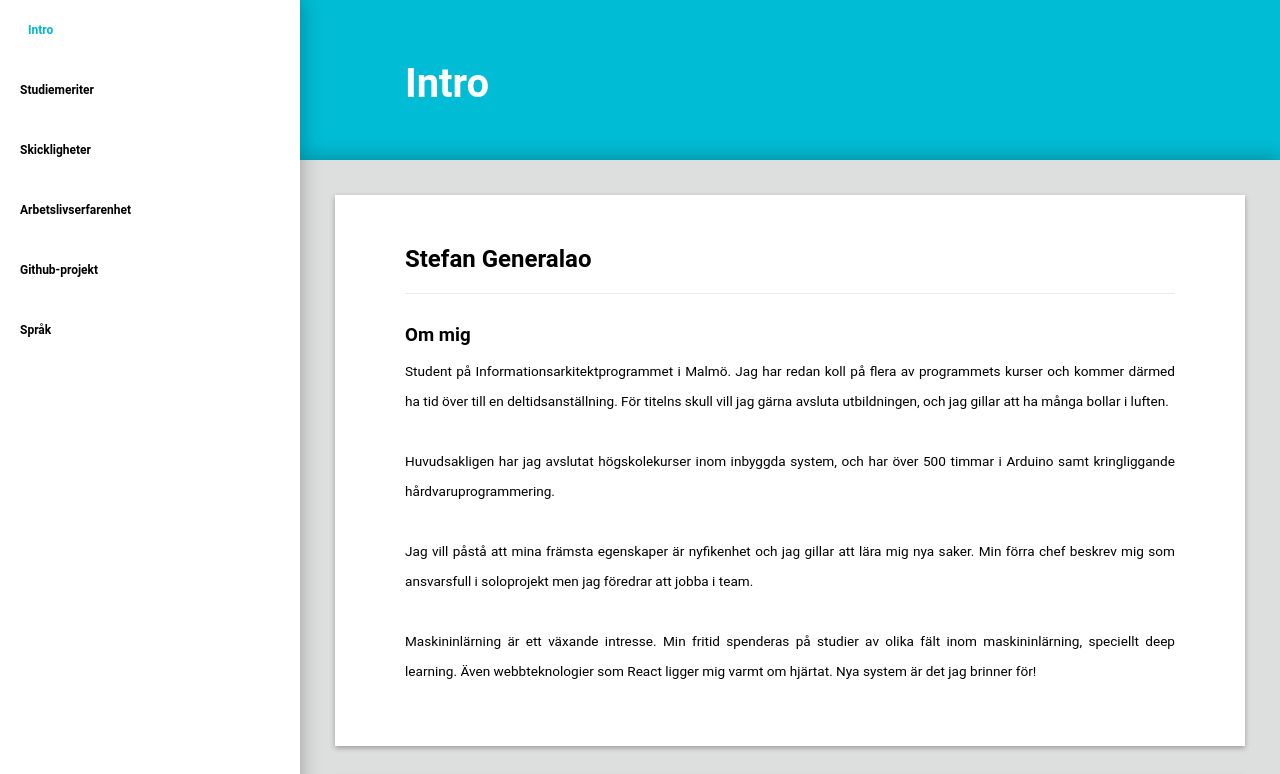
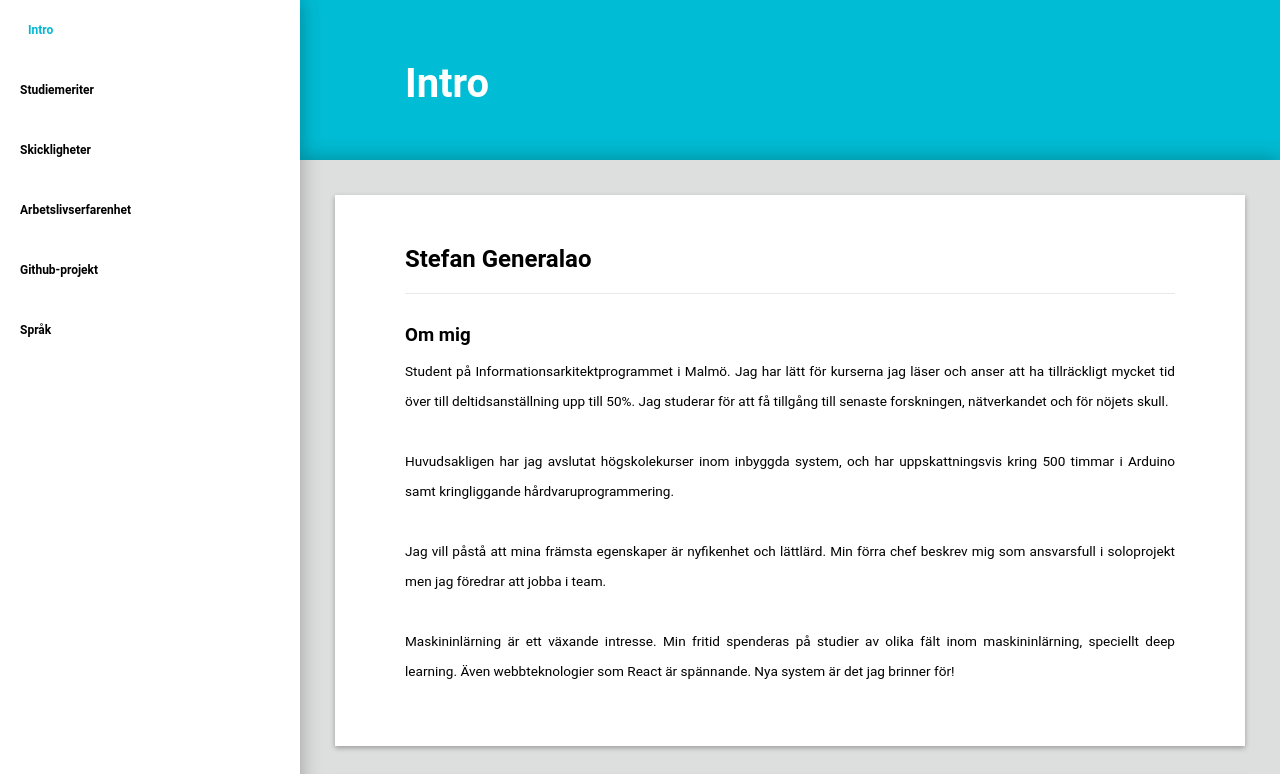
Before and after one commit to stefangeneralao/stefan-generalao-cv, a React (Create React App) app: page / in a window 1280 px wide. Shown: the top 774 px of the page. Built offline with nearby package versions, Linux system fonts and the light colour scheme.

Commit message:
Storage updated.

```diff
--- a/src/storage.js
+++ b/src/storage.js
@@ -34,10 +34,11 @@ const storage = {
         {title: "Stefan Generalao"},
         {divider: "full"},
         {subtitle: "Om mig"},
-        {paragraph: "Student på Informationsarkitektprogrammet i Malmö. Jag har redan koll på flera av programmets kurser och kommer därmed ha tid över till en deltidsanställning. För titelns skull vill jag gärna avsluta utbildningen, och jag gillar att ha många bollar i luften."},
-        {paragraph: "Huvudsakligen har jag avslutat högskolekurser inom inbyggda system, och har över 500 timmar i Arduino samt kringliggande hårdvaruprogrammering."},
-				{paragraph: "Jag vill påstå att mina främsta egenskaper är nyfikenhet och jag gillar att lära mig nya saker. Min förra chef beskrev mig som ansvarsfull i soloprojekt men jag föredrar att jobba i team."},
-				{paragraph: "Maskininlärning är ett växande intresse. Min fritid spenderas på studier av olika fält inom maskininlärning, speciellt deep learning. Även webbteknologier som React ligger mig varmt om hjärtat. Nya system är det jag brinner för!"},
+        // {paragraph: "Student på Informationsarkitektprogrammet i Malmö. Jag har redan koll på flera av programmets kurser och kommer därmed ha tid över till en deltidsanställning. För titelns skull vill jag gärna avsluta utbildningen, och jag gillar att ha många bollar i luften."},
+        {paragraph: "Student på Informationsarkitektprogrammet i Malmö. Jag har lätt för kurserna jag läser och anser att ha tillräckligt mycket tid över till deltidsanställning upp till 50%. Jag studerar för att få tillgång till senaste forskningen, nätverkandet och för nöjets skull."},
+        {paragraph: "Huvudsakligen har jag avslutat högskolekurser inom inbyggda system, och har uppskattningsvis kring 500 timmar i Arduino samt kringliggande hårdvaruprogrammering."},
+				{paragraph: "Jag vill påstå att mina främsta egenskaper är nyfikenhet och lättlärd. Min förra chef beskrev mig som ansvarsfull i soloprojekt men jag föredrar att jobba i team."},
+				{paragraph: "Maskininlärning är ett växande intresse. Min fritid spenderas på studier av olika fält inom maskininlärning, speciellt deep learning. Även webbteknologier som React är spännande. Nya system är det jag brinner för!"},
       ]
     },
 
@@ -446,7 +447,7 @@ const storage = {
 				{subtitle: "Plats"},
 				{paragraph: "Halmstad"},
 				{subtitle: "Period"},
-				{paragraph: "xx-xx-xx"}
+				{paragraph: "2015 till 2016"}
 			]
 		},
 
@@ -460,7 +461,7 @@ const storage = {
 				{subtitle: "Plats"},
 				{paragraph: "Malmö, Lund, Trelleborg"},
 				{subtitle: "Period"},
-				{paragraph: "xx-xx-xx"}
+				{paragraph: "2013 till 2014"}
 			]
 		},
 
@@ -474,7 +475,7 @@ const storage = {
 				{subtitle: "Plats"},
 				{paragraph: "Malmö, Ystad, Trelleborg"},
 				{subtitle: "Period"},
-				{paragraph: "xx-xx-xx"}
+				{paragraph: "2012 till 2014"}
 			]
 		},
 
@@ -488,7 +489,21 @@ const storage = {
 				{subtitle: "Plats"},
 				{paragraph: "Mossby"},
 				{subtitle: "Period"},
-				{paragraph: "xx-xx-xx"}
+				{paragraph: "2005 till 2014"}
+			]
+		},
+
+		{
+			section: "Arbetslivserfarenhet",
+			content: [
+				{title: "Dresser Wayne"},
+        {divider: "full"},
+				{subtitle: "Position"},
+				{paragraph: "Praktikant"},
+				{subtitle: "Plats"},
+				{paragraph: "Malmö"},
+				{subtitle: "Period"},
+				{paragraph: "2011"}
 			]
 		},
 
@@ -498,7 +513,8 @@ const storage = {
 				{title: "Stefan Generalao-CV"},
 				{divider: "full"},
 				{subtitle: "Detaljer om projektet"},
-				{paragraph: "Källkoden för webbapplikationen du just nu använder hittar du i denna Github-repository."},
+				{paragraph: "Källkoden för webbapplikationen du just nu använder hittar du i denna Github-repository. Förutom faktumet att jag ville ha en portfolio så fokuserade jag mycket på feedback från människor i detta projektet. Jag lärde mig lyssna, ställa relevanta frågor och se användares reaktioner."},
+				{subtitle: "Länk"},
 				{link: "https://github.com/stefangeneralao/stefan-generalao-cv"}
 			]
 		},
@@ -510,6 +526,7 @@ const storage = {
 				{divider: "full"},
 				{subtitle: "Detaljer om projektet"},
 				{paragraph: "Genetisk algoritm för att hitta den snabbaste vägen från punkt A till punkt B. Algoritmen måste ta hänsyn till accelaration samt att alla hinder alltid ändras. För att uppnå samma mål med en ren matematisk algoritm skulle det kräva mycket processorkraft och avancerade matematiska modeller. I detta problemet är genetiska algoritmer ett lämpligt alternativ."},
+				{subtitle: "Länk"},
 				{link: "https://github.com/stefangeneralao/genetic-path-finder"}
 			]
 		},
@@ -521,6 +538,7 @@ const storage = {
 				{divider: "full"},
 				{subtitle: "Detaljer om projektet"},
 				{paragraph: "Digital Stargazing var del av ett projekt i samarbete med en konstnär."},
+				{subtitle: "Länk"},
 				{link: "https://github.com/stefangeneralao/digital-stargazing"}
 			]
 		},
```
